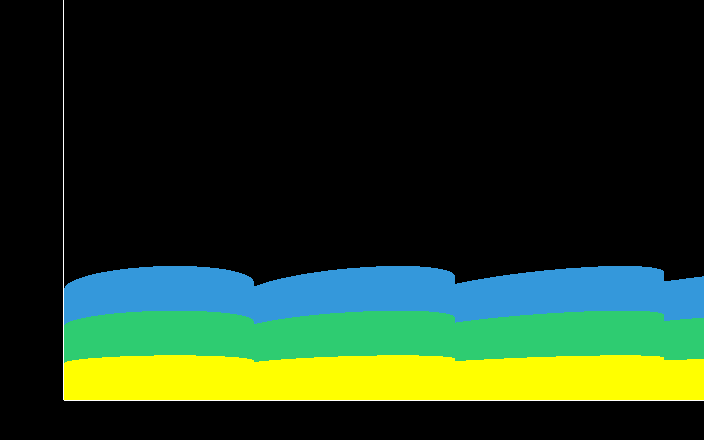
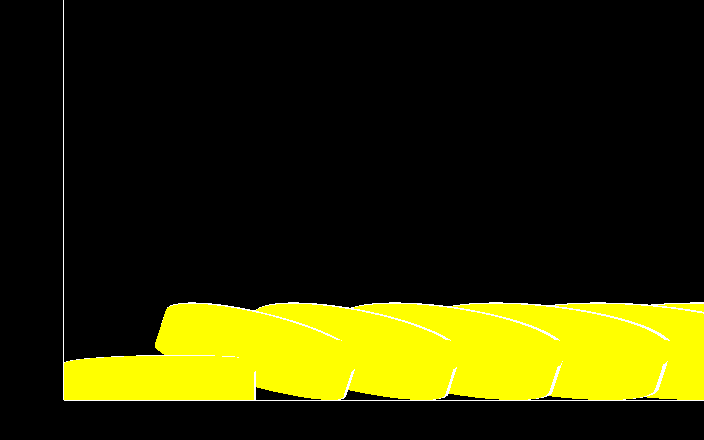
Before and after one commit to bhaktijkoli/load-calculator-algo, a plain HTML site: page index.html in a window 1280 px wide. Shown: the whole page, without its empty margins (576-1280 px from the left). Drawn offline with Linux system fonts and the light colour scheme; animation ran at ten frames a second.

Commit message:
Added rotation and outline

```diff
--- a/index.html
+++ b/index.html
@@ -31,12 +31,25 @@
     // console.log(size);
   }
 
-  const addTyre = function(scene, radius, height, x, y, z, color) {
-    var geometry = new THREE.CylinderGeometry(radius, radius, height, 100 );
+  const addTyre = function(scene, radius, height, x, y, z, color, rotation=0) {
+    // Add mesh
+    var geometry = new THREE.CylinderGeometry(radius-0.001, radius-0.001, height-0.001, 100 );
     var material = new THREE.MeshBasicMaterial( { color } );
     var mesh = new THREE.Mesh( geometry, material );
     scene.add( mesh );
+    if(rotation!=0) {
+      mesh.rotation.z = rotation
+    }
     fixOrigin(mesh, x, y, z);
+    // Add outline mesh
+    var outlineMaterial = new THREE.MeshBasicMaterial( { color: 0xffffff, side: THREE.BackSide } );
+    var outlineMesh = new THREE.Mesh( geometry, outlineMaterial );
+    outlineMesh.scale.multiplyScalar(1.01);
+    scene.add( outlineMesh );
+    if(rotation!=0) {
+      outlineMesh.rotation.z = rotation
+    }
+    fixOrigin(outlineMesh, x, y, z);
   }
 
   var scene = new THREE.Scene();
@@ -61,38 +74,22 @@
   var pos = {x: 0, y: 0, z: 0};
   // Layer1
   addTyre(scene, tyre.x/2, tyre.y, pos.x, pos.y, pos.z, 0xffff00);
-  pos.x += tyre.x;
-  addTyre(scene, tyre.x/2, tyre.y, pos.x, pos.y, pos.z, 0xffff00);
-  pos.x += tyre.x;
-  addTyre(scene, tyre.x/2, tyre.y, pos.x, pos.y, pos.z, 0xffff00);
-  pos.x += tyre.x;
-  addTyre(scene, tyre.x/2, tyre.y, pos.x, pos.y, pos.z, 0xffff00);
-  pos.x += tyre.x;
-  addTyre(scene, tyre.x/2, tyre.y, pos.x, pos.y, pos.z, 0xffff00);
-  // Layer 2
-  pos.x = 0;
-  pos.y += tyre.y;
-  addTyre(scene, tyre.x/2, tyre.y, pos.x, pos.y, pos.z, 0x2ecc71);
-  pos.x += tyre.x;
-  addTyre(scene, tyre.x/2, tyre.y, pos.x, pos.y, pos.z, 0x2ecc71);
-  pos.x += tyre.x;
-  addTyre(scene, tyre.x/2, tyre.y, pos.x, pos.y, pos.z, 0x2ecc71);
-  pos.x += tyre.x;
-  addTyre(scene, tyre.x/2, tyre.y, pos.x, pos.y, pos.z, 0x2ecc71);
-  pos.x += tyre.x;
-  addTyre(scene, tyre.x/2, tyre.y, pos.x, pos.y, pos.z, 0x2ecc71);
-  // Layer 3
-  pos.x = 0;
-  pos.y += tyre.y;
-  addTyre(scene, tyre.x/2, tyre.y, pos.x, pos.y, pos.z, 0x3498db);
-  pos.x += tyre.x;
-  addTyre(scene, tyre.x/2, tyre.y, pos.x, pos.y, pos.z, 0x3498db);
-  pos.x += tyre.x;
-  addTyre(scene, tyre.x/2, tyre.y, pos.x, pos.y, pos.z, 0x3498db);
-  pos.x += tyre.x;
-  addTyre(scene, tyre.x/2, tyre.y, pos.x, pos.y, pos.z, 0x3498db);
-  pos.x += tyre.x;
-  addTyre(scene, tyre.x/2, tyre.y, pos.x, pos.y, pos.z, 0x3498db);
+  pos.x += tyre.x/2;
+  addTyre(scene, tyre.x/2, tyre.y, pos.x, pos.y, pos.z, 0xffff00, -(Math.PI / 10));
+  pos.x += tyre.x/2;
+  addTyre(scene, tyre.x/2, tyre.y, pos.x, pos.y, pos.z, 0xffff00, -(Math.PI / 10));
+  pos.x += tyre.x/2;
+  addTyre(scene, tyre.x/2, tyre.y, pos.x, pos.y, pos.z, 0xffff00, -(Math.PI / 10));
+  pos.x += tyre.x/2;
+  addTyre(scene, tyre.x/2, tyre.y, pos.x, pos.y, pos.z, 0xffff00, -(Math.PI / 10));
+  pos.x += tyre.x/2;
+  addTyre(scene, tyre.x/2, tyre.y, pos.x, pos.y, pos.z, 0xffff00, -(Math.PI / 10));
+  pos.x += tyre.x/2;
+  addTyre(scene, tyre.x/2, tyre.y, pos.x, pos.y, pos.z, 0xffff00, -(Math.PI / 10));
+  pos.x += tyre.x/2;
+  addTyre(scene, tyre.x/2, tyre.y, pos.x, pos.y, pos.z, 0xffff00, -(Math.PI / 10));
+  pos.x += tyre.x/2;
+  addTyre(scene, tyre.x/2, tyre.y, pos.x, pos.y, pos.z, 0xffff00, -(Math.PI / 10));
 
 
 
```
